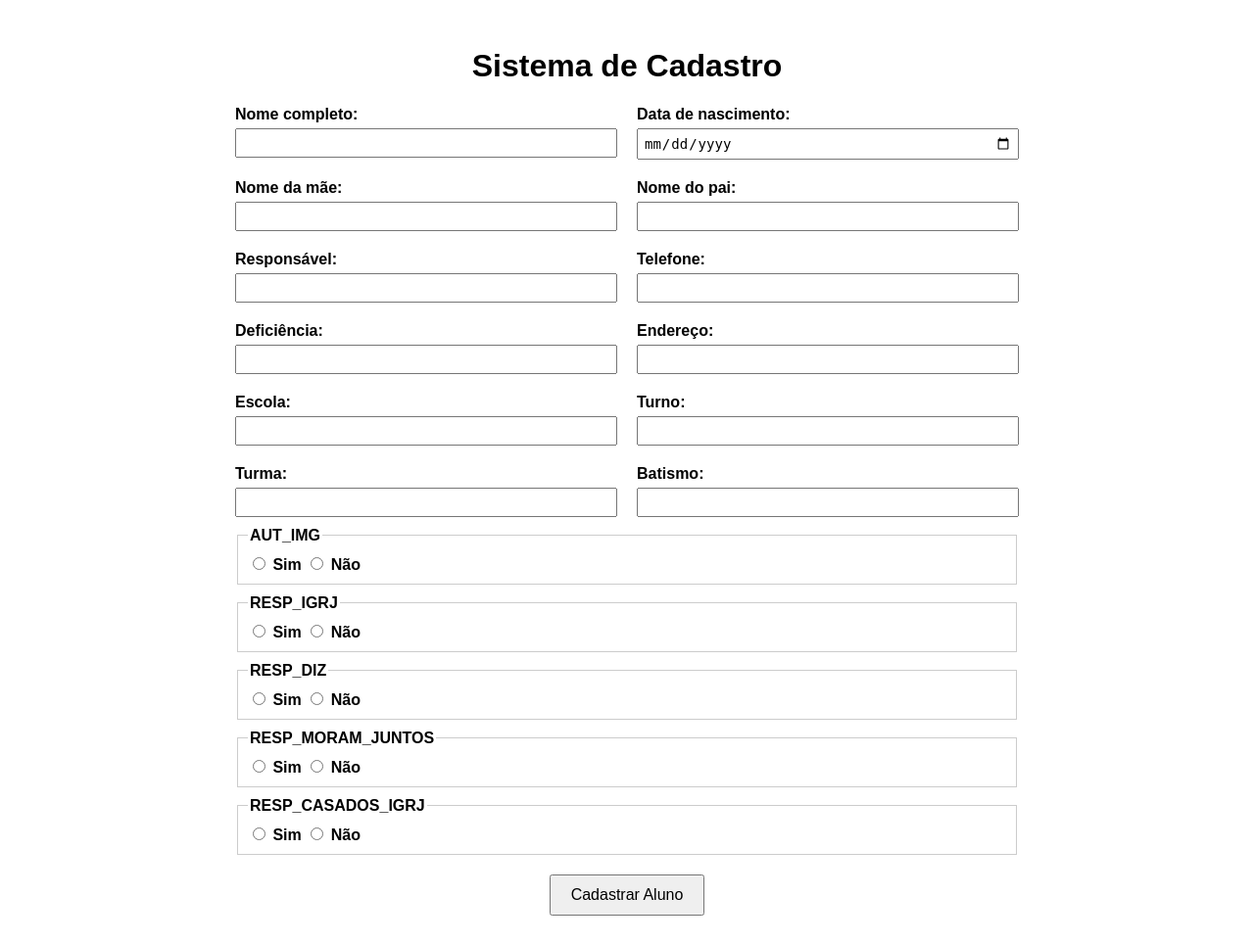
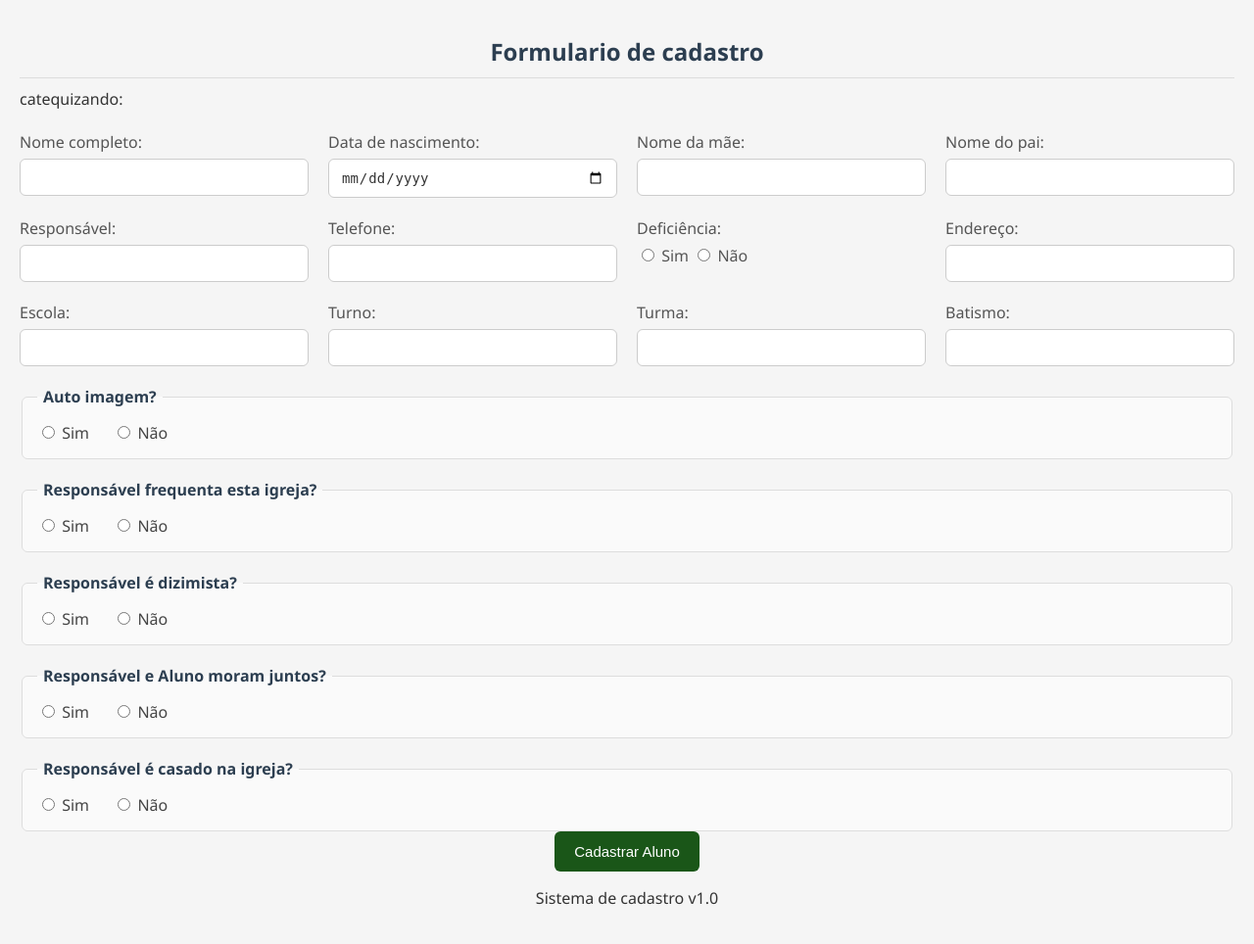
Before and after one commit to jpbarretodev/project_duo, a PHP site: page / in a window 1280 px wide. Shown: the whole page at 98% size. Before the commit the page ends 935 px from the top, so only its background shows below. Run offline with PHP 8.4, Linux system fonts and the light colour scheme.

Commit message:
fiz alguns ajustes nas perguntas e alterei o layout do formulario

```diff
--- a/front/index.html
+++ b/front/index.html
@@ -1,133 +1,120 @@
 <!DOCTYPE html>
 <html lang="pt-BR">
 <head>
-    <meta charset="UTF-8" />
-    <meta name="viewport" content="width=device-width, initial-scale=1" />
-    <title>Sistema de Cadastro</title>
-    <link rel="stylesheet" href="style.css" />
+    <meta charset="UTF-8">
+    <meta name="viewport" content="width=device-width, initial-scale=1.0">
+    <link rel="stylesheet" href="style.css">
+    <title>Sistema de cadastro</title>
 </head>
 <body>
-    <h1>Sistema de Cadastro</h1>
+    <div class="container">
+        <div class="header">
+            <h1>Formulario de cadastro </h1>
+            <div class="subtitle">catequizando:</div>
+            <br>
+        </div>
 
-    <form action="controllers/cadastrar.php" method="post">
+        <div class="form-section">
             <div class="form-grid">
                 <div class="form-group">
                     <label for="nome">Nome completo:</label>
-          <input type="text" id="nome" name="nome" required />
+                    <input type="text" id="nome" name="nome">
                 </div>
-
                 <div class="form-group">
                     <label for="dataNascimento">Data de nascimento:</label>
-          <input
-            type="date"
-            id="dataNascimento"
-            name="dataNascimento"
-            required
-          />
+                    <input type="date" id="dataNascimento" name="dataNascimento">
                 </div>
-
                 <div class="form-group">
                     <label for="mae">Nome da mãe:</label>
-          <input type="text" id="mae" name="mae" />
+                    <input type="text" id="mae" name="mae">
                 </div>
-
                 <div class="form-group">
                     <label for="pai">Nome do pai:</label>
-          <input type="text" id="pai" name="pai" />
+                    <input type="text" id="pai" name="pai">
                 </div>
-
                 <div class="form-group">
                     <label for="responsavel">Responsável:</label>
-          <input type="text" id="responsavel" name="responsavel" />
+                    <input type="text" id="responsavel" name="responsavel">
                 </div>
-
                 <div class="form-group">
                     <label for="telefone">Telefone:</label>
-          <input type="tel" id="telefone" name="telefone" />
+                    <input type="tel" id="telefone" name="telefone">
                 </div>
-
                 <div class="form-group">
-          <label for="deficiencia">Deficiência:</label>
-          <input type="text" id="deficiencia" name="deficiencia" />
+                    <label>Deficiência:</label>
+                    <div class="radio-group">
+                        <label><input type="radio" name="deficiencia" value="sim" > Sim</label>
+                        <label><input type="radio" name="deficiencia" value="nao"> Não</label>
                     </div>
-
+                </div>
                 <div class="form-group">
                     <label for="endereco">Endereço:</label>
-          <input type="text" id="endereco" name="endereco" />
+                    <input type="text" id="endereco" name="endereco">
                 </div>
-
                 <div class="form-group">
                     <label for="escola">Escola:</label>
-          <input type="text" id="escola" name="escola" />
+                    <input type="text" id="escola" name="escola">
                 </div>
-
                 <div class="form-group">
                     <label for="turno">Turno:</label>
-          <input type="text" id="turno" name="turno" />
+                    <input type="text" id="turno" name="turno">
                 </div>
-
                 <div class="form-group">
                     <label for="turma">Turma:</label>
-          <input type="text" id="turma" name="turma" />
+                    <input type="text" id="turma" name="turma">
                 </div>
-
                 <div class="form-group">
                     <label for="batismo">Batismo:</label>
-          <input type="text" id="batismo" name="batismo" />
+                    <input type="text" id="batismo" name="batismo">
                 </div>
             </div>
 
             <fieldset>
-        <legend>AUT_IMG</legend>
-        <label
-          ><input type="radio" name="aut_img" value="sim" required /> Sim</label
-        >
-        <label><input type="radio" name="aut_img" value="nao" /> Não</label>
+                <legend>Auto imagem?</legend>
+                <div class="radio-group">
+                    <label><input type="radio" name="aut_img" value="sim"> Sim</label>
+                    <label><input type="radio" name="aut_img" value="nao"> Não</label>
+                </div>
             </fieldset>
 
             <fieldset>
-        <legend>RESP_IGRJ</legend>
-        <label
-          ><input type="radio" name="resp_igrj" value="sim" required />
-          Sim</label
-        >
-        <label><input type="radio" name="resp_igrj" value="nao" /> Não</label>
+                <legend>Responsável frequenta esta igreja?</legend>
+                <div class="radio-group">
+                    <label><input type="radio" name="resp_igrj" value="sim"> Sim</label>
+                    <label><input type="radio" name="resp_igrj" value="nao"> Não</label>
+                </div>
             </fieldset>
 
             <fieldset>
-        <legend>RESP_DIZ</legend>
-        <label
-          ><input type="radio" name="resp_diz" value="sim" required />
-          Sim</label
-        >
-        <label><input type="radio" name="resp_diz" value="nao" /> Não</label>
+                <legend>Responsável é dizimista?</legend>
+                <div class="radio-group">
+                    <label><input type="radio" name="resp_diz" value="sim" > Sim</label>
+                    <label><input type="radio" name="resp_diz" value="nao"> Não</label>
+                </div>
             </fieldset>
 
             <fieldset>
-        <legend>RESP_MORAM_JUNTOS</legend>
-        <label
-          ><input type="radio" name="resp_moram_juntos" value="sim" required />
-          Sim</label
-        >
-        <label
-          ><input type="radio" name="resp_moram_juntos" value="nao" />
-          Não</label
-        >
+                <legend>Responsável e Aluno moram juntos?</legend>
+                <div class="radio-group">
+                    <label><input type="radio" name="resp_moram_juntos" value="sim"> Sim</label>
+                    <label><input type="radio" name="resp_moram_juntos" value="nao"> Não</label>
+                </div>
             </fieldset>
 
             <fieldset>
-        <legend>RESP_CASADOS_IGRJ</legend>
-        <label
-          ><input type="radio" name="resp_casados_igrj" value="sim" required />
-          Sim</label
-        >
-        <label
-          ><input type="radio" name="resp_casados_igrj" value="nao" />
-          Não</label
-        >
+                <legend>Responsável é casado na igreja?
+                </legend>
+                <div class="radio-group">
+                    <label><input type="radio" name="resp_casados_igrj" value="sim"> Sim</label>
+                    <label><input type="radio" name="resp_casados_igrj" value="nao"> Não</label>
+                </div>
             </fieldset>
 
             <button type="submit">Cadastrar Aluno</button>
-    </form>
+        </div>
+
+            <P>Sistema de cadastro v1.0</P>
+
+    </div>
 </body>
 </html>
--- a/front/style.css
+++ b/front/style.css
@@ -1,57 +1,187 @@
 body {
-  font-family: Arial, sans-serif;
+    font-family: 'Segoe UI', Tahoma, sans-serif;
+    background-color: #f5f5f5;
+    color: #333;
+    margin: 0;
     padding: 20px;
 }
 
 h1 {
     text-align: center;
+    color: #2c3e50;
+    margin-bottom: 10px;
+    font-weight: 600;
+    font-size: 1.5em;
+    border-bottom: 1px solid #ddd;
+    padding-bottom: 10px;
+}
+
+h2 {
+    color: #2c3e50;
+    font-size: 1.2em;
+    margin: 20px 0 10px 0;
+    padding-bottom: 5px;
+    border-bottom: 1px dashed #ccc;
+}
+
+.menu-section {
+    background-color: #fff;
+    padding: 10px 15px;
+    margin-bottom: 20px;
+    border-radius: 5px;
+    box-shadow: 0 2px 5px rgba(0,0,0,0.1);
+}
+
+.menu-items {
+    display: flex;
+    flex-wrap: wrap;
+    gap: 15px;
+    list-style: none;
+    padding: 0;
+    margin: 0;
+}
+
+.menu-items li {
+    font-size: 0.9em;
+    color: #555;
 }
 
 form {
-  max-width: 800px;
+    background-color: #ffffff;
+    max-width: 900px;
     margin: auto;
+    padding: 25px 30px;
+    border-radius: 10px;
+    box-shadow: 0 4px 15px rgba(0, 0, 0, 0.08);
+    border: 1px solid #e0e0e0;
 }
 
 .form-grid {
-  display: flex;
-  flex-wrap: wrap;
+    display: grid;
+    grid-template-columns: repeat(auto-fit, minmax(240px, 1fr));
     gap: 20px;
 }
 
 .form-group {
-  flex: 1 1 45%;
     display: flex;
     flex-direction: column;
 }
 
 label {
-  font-weight: bold;
-  margin-bottom: 5px;
+    font-weight: 500;
+    margin-bottom: 6px;
+    color: #555;
 }
 
 input[type="text"],
 input[type="tel"],
 input[type="date"] {
-  padding: 5px;
+    padding: 10px 12px;
+    border-radius: 6px;
+    border: 1px solid #ccc;
+    background-color: #fff;
+    color: #333;
     font-size: 14px;
+    transition: border-color 0.2s, box-shadow 0.2s;
+}
+
+input[type="text"]:focus,
+input[type="tel"]:focus,
+input[type="date"]:focus {
+    border-color: #3498db;
+    box-shadow: 0 0 5px rgba(52, 152, 219, 0.4);
+    outline: none;
 }
 
 fieldset {
-  margin-top: 10px;
-  padding: 10px;
-  border: 1px solid #ccc;
+    margin-top: 20px;
+    padding: 15px;
+    border: 1px solid #ddd;
+    border-radius: 6px;
+    background-color: #fafafa;
 }
 
 legend {
-  font-weight: bold;
+    font-weight: 600;
+    color: #2c3e50;
+    padding: 0 6px;
+}
+
+fieldset label {
+    margin-right: 20px;
+    font-weight: 400;
+    color: #444;
+}
+
+.form-group.radio-group {
+    flex-direction: row;
+    align-items: center;
+    gap: 15px;
+}
+
+.form-group.radio-group label:first-child {
+    margin-right: 10px;
+    font-weight: 500;
+}
+
+.form-group.radio-group label:not(:first-child) {
+    display: flex;
+    align-items: center;
+    gap: 5px;
+    margin: 0;
 }
 
 button {
-  margin-top: 20px;
-  padding: 10px 20px;
-  font-size: 16px;
     display: block;
-  margin-left: auto;
-  margin-right: auto;
+    margin-top: 25px;
+    margin: 0 auto;
+    padding: 12px 20px;
+    font-size: 15px;
+    border: none;
+    border-radius: 6px;
+    background-color: #1a5618;
+    color: white;
+    font-weight: 500;
     cursor: pointer;
+    transition: background-color 0.2s, transform 0.2s;
 }
+
+button:hover {
+    background-color: #42a53b;
+    transform: scale(1.02);
+}
+
+
+
+.header-section {
+    background-color: #fff;
+    padding: 15px;
+    border-radius: 5px;
+    margin-bottom: 20px;
+    box-shadow: 0 2px 5px rgba(0,0,0,0.1);
+}
+
+.header-section h1 {
+    border-bottom: none;
+    margin-bottom: 5px;
+}
+
+.header-section .subtitle {
+    color: #666;
+    font-size: 0.9em;
+    margin-bottom: 10px;
+}
+
+.menu-section {
+    margin-bottom: 30px;
+}
+
+.menu-section h2 {
+    font-size: 1em;
+    color: #444;
+    border-bottom: none;
+    margin-bottom: 10px;
+}
+p{
+  text-align: center;
+}
```
Lines whose indentation alone changed are shown as unchanged.
